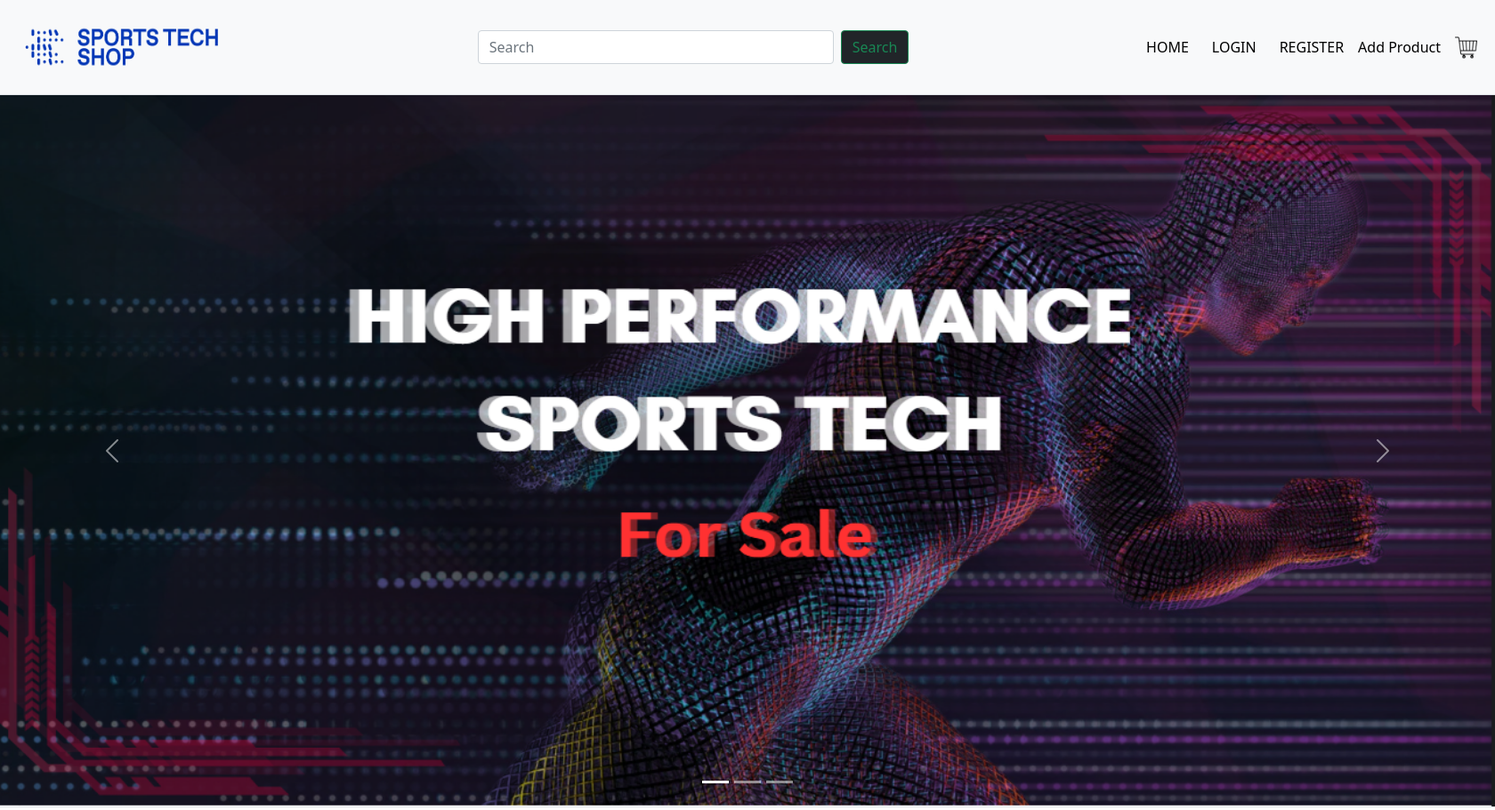
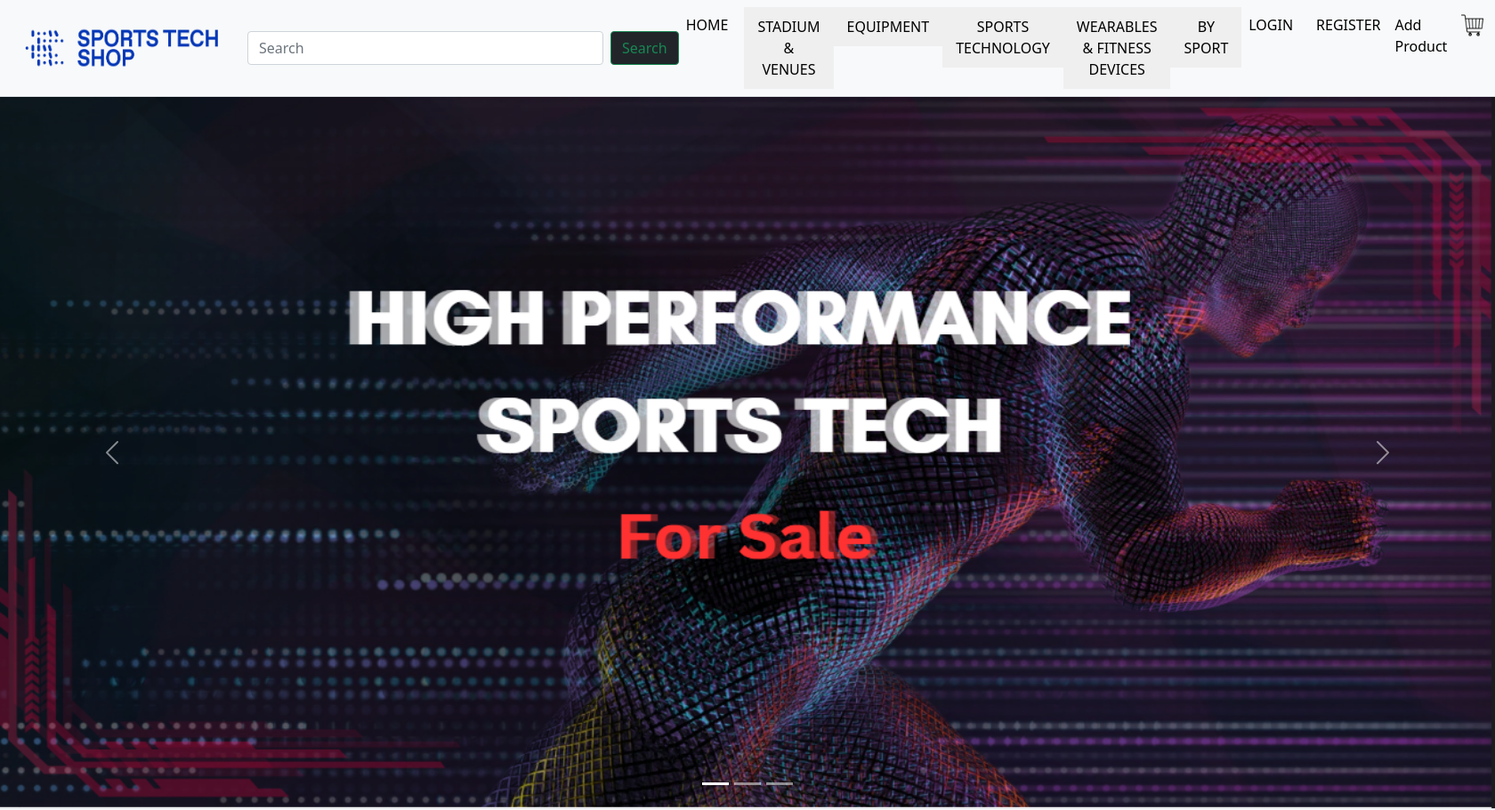
Before and after one commit to lobbzj/QUT-Capstone-Project-T239, a Flask app: page / in a window 1680 px wide. Shown: the top 911 px of the page at 89% size. Run offline with Flask 3, Linux system fonts and the light colour scheme; some libraries are stand-ins or nearby versions.

Commit message:
edited the home page and the base html, aswell as the home css to make it clean and concise. i also added the clients preference in tabs to show the different categories in the dropdown menu.

```diff
--- a/app/static/styles/home.css
+++ b/app/static/styles/home.css
@@ -7,14 +7,59 @@
     background-position: center;
 }
 
-.offcanvas-body ul li {
+/* here */
+
+.dropdown{
+    display: inline-block;
+}
+.dropdown button{
+    background-color: hsl(hue, saturation, lightness);
+    color: rgb(0, 0, 0);
+    padding: 10px 15px;
+    border: none;
+    cursor: pointer;
+}
+
+.dropdown a{
+    display: block;
+    color: black;
+    text-decoration: none;
+    padding: 10px 15px;
+}
+
+.dropdown .content{
+    display: none;
+    position: absolute;
+    background-color: #a1a1a1cc;
+    min-width: 100px;
+    box-shadow: 2px 2px 5px #575757cc;
+}
+
+.dropdown:hover .content{
+    display: block;
+}
+
+.dropdown:hover button{
+    background-color: #fff;
+}
+
+.dropdown a:hover{
+    background-color: #ffffff;
+}
+
+
+
+
+/* here */
+
+/* .offcanvas-body ul li {
     list-style: none;
     display: inline-block;
     padding: 5px 12px;
     position: relative;
-}
+} */
 
-.offcanvas-body ul li a {
+/* .offcanvas-body ul li a {
     color: #fff;
     text-decoration: none;
     font-size: 22px;
@@ -80,7 +125,7 @@
 .hero-btn:active {
     color: #a3943d;
     transition: 0s;
-}
+} */
 
 /* ------    Recent Events   ------ */
 @media(max-width: 700px) {
@@ -147,7 +192,6 @@
     transform: translate(-50%, 0%);
     transition: transform 0.5s ease;
     opacity: 1;
-    /* Always visible */
 }
 
 /* Initial positions */
@@ -167,11 +211,11 @@
 }
 
 /* Hover effects - drastic upward movement */
-.layer:hover h3,
+/* .layer:hover h3,
 .layer:hover p,
 .layer:hover i {
     transform: translate(-50%, -70%);
-}
+} */
 
 
 @media(max-width: 900px) {
@@ -185,7 +229,7 @@
 
     .layer:hover p {
         bottom: 20%;
-        /* opacity: 1; */
+
     }
 
     .Recent-col i {
@@ -199,32 +243,32 @@
 
 /* Browse events functionality plus it uses recent's layers functionality */
 
-.Browse {
+/* .Browse {
     width: 80%;
     margin: auto;
     text-align: center;
     padding-top: 100px;
-}
+} */
 
 /* Browse Events pop shape and edges */
-.Browse-col {
+/* .Browse-col {
     flex-basis: 25%;
     border-radius: 20px;
     margin-bottom: 30px;
     position: relative;
     overflow: hidden;
-}
+} */
 
 /* Browse Events pop size */
-.Browse-col img {
+/* .Browse-col img {
     width: 100%;
     height: 100%;
     display: block;
     border-radius: 10px;
-}
+} */
 
 /* ---- Reviews----- */
-
+/*
 .Reviews {
     width: 70%;
     margin: auto;
@@ -261,14 +305,14 @@
 .Reviews-col h3 {
     margin-top: 15px;
     text-align: left;
-}
+} */
 
-@media(max-width: 700px) {
+/* @media(max-width: 700px) {
     .Reviews-col img {
         margin-left: 0px;
         margin-right: 15px;
     }
-}
+} */
 
 .carousel-item {
     height: 100vh;
--- a/app/templates/base.html
+++ b/app/templates/base.html
@@ -24,7 +24,6 @@
                 <input class="form-control me-2" type="search" placeholder="Search" aria-label="Search" style="width: 400px;" />
                 <button class="btn btn-outline-success btn-dark" type="submit">Search</button>
             </form>
-
             <ul class="navbar-nav ml-auto">
                 <li class="nav-item">
                 <a class="nav-link no-underline nav-link:hover" href="/">HOME</a> <!-- Added Home Tab -->
@@ -32,6 +31,67 @@
                 <li class="nav-item">
                   <div style="width: 10px;"></div>
               </li>
+              <!-- here -->
+                <div class="dropdown">
+                  <button>STADIUM & VENUES</button>
+                  <div class="content">
+                      <a href="">AUDIO SYSTEMS</a>
+                      <a href="">VIDEO SYSTEMS</a>
+                      <a href="">DRONES</a>
+                      <a href="">TICKETING</a>
+                      <a href="">SECURITY & SAFTEY</a>
+                      <a href="">INTERNET OF THINGS</a>
+                  </div>
+                </div>
+                <div class="dropdown">
+                  <button>EQUIPMENT</button>
+                  <div class="content">
+                      <a href="">AUTOMATION CAMERAS</a>
+                      <a href="">PITCH MARKING</a>
+                      <a href="">RACE TIMING</a>
+                      <a href="">SMART BATS</a>
+                      <a href="">SMART HELMATS</a>
+                      <a href="">DISABILITY & INCLUSION</a>
+                      <a href="">MONITOR & TESTING</a>
+                  </div>
+                </div>
+                <div class="dropdown">
+                  <button>SPORTS TECHNOLOGY</button>
+                  <div class="content">
+                      <a href="">ATHLETE MANAGEMENT</a>
+                      <a href="">COACHING & TRAINING</a>
+                      <a href="">FITNESS & COMPANION APPS</a>
+                      <a href="">VIRTUAL REALITY</a>
+                      <a href="">SPORTS MANAGEMENT TOOLS</a>
+                      <a href="">SOCIAL & FANS TOOLS</a>
+                      <a href="">SPORTS ANALYTICS</a>
+                  </div>
+                </div>
+                <div class="dropdown">
+                  <button>WEARABLES & FITNESS DEVICES</button>
+                  <div class="content">
+                      <a href="">SMART WATCHES</a>
+                      <a href="">FITNESS TRACKERS</a>
+                      <a href="">SMART CLOTHING</a>
+                      <a href="">JUMPING DEVICES</a>
+                      <a href="">HEALTH WEARABLES</a>
+                      <a href="">SMART JURSEYS</a>
+                      <a href="">SWIM SUITS</a>
+                  </div>
+                </div>
+                <div class="dropdown">
+                  <button>BY SPORT</button>
+                  <div class="content">
+                      <a href="">ATHLETES</a>
+                      <a href="">BASEBALL</a>
+                      <a href="">CRICKET</a>
+                      <a href="">GOLF</a>
+                      <a href="">VOLLEYBALL</a>
+                      <a href="">TENNIS</a>
+                      <a href="">HOCKEY</a>
+                  </div>
+                </div>
+                <!-- here -->
                 <li class="nav-item">
                     <a class="nav-link no-underline nav-link:hover" href="/login">LOGIN</a>
                 </li>
--- a/app/templates/index.html
+++ b/app/templates/index.html
@@ -29,6 +29,7 @@
       <span class="visually-hidden">Next</span>
     </button>
   </div>
+
 {% endblock %}
 
 {% block content %}
@@ -87,7 +88,7 @@
     </section>
 
     <!-- -Browse Products -->
-    <section class="Browse">
+    <!-- <section class="Browse">
       <h1>More Sports Tech Essentials</h1>
       <p>From smart sensors to recovery tools, discover a wide range of cutting-edge gear for every athlete.</p>
       <div id="row2" class="row">
@@ -152,7 +153,7 @@
           </a>
         </div>
       </div>
-    </section>
+    </section> -->
   </main>
   <!-- Control forward slash '/' -->
   <script src="https://cdn.jsdelivr.net/npm/bootstrap@5.3.0-alpha1/dist/js/bootstrap.bundle.min.js" integrity="sha384-w76AqPfDkMBDXo30jS1Sgez6pr3x5MlQ1ZAGC+nuZB+EYdgRZgiwxhTBTkF7CXvN" crossorigin="anonymous"></script>
```
